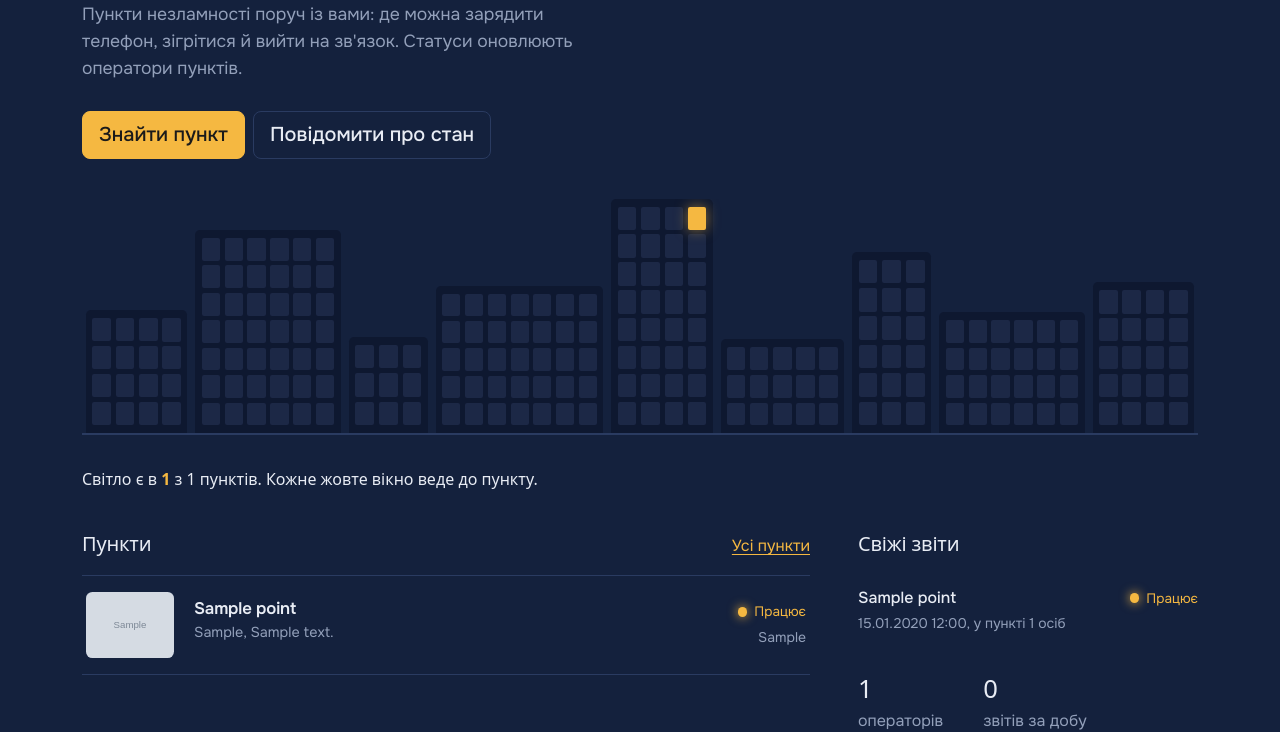
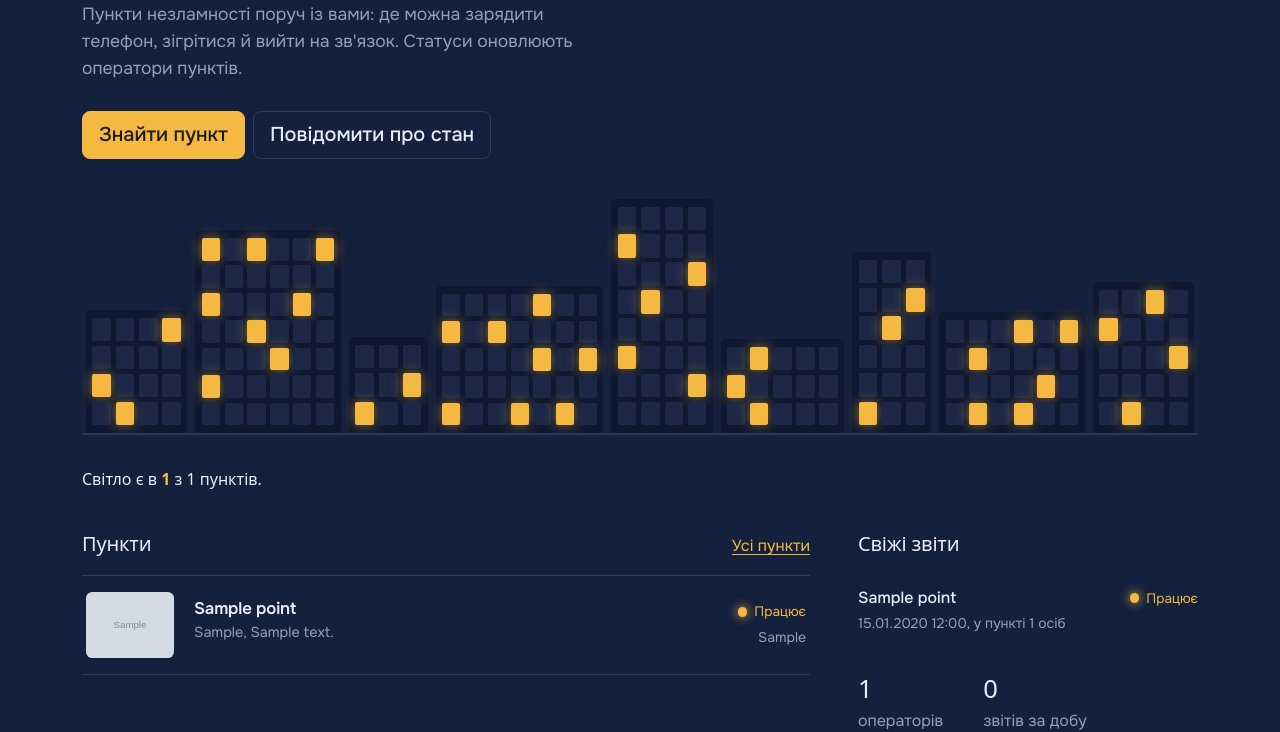
Before and after one commit to hopko-anastasiya/LAB-WEB, an ASP.NET Core app: page / in a window 1280 px wide. Shown: the part 266-998 px from the top of the page. Run offline with ASP.NET Core 8, Linux system fonts and the light colour scheme; tables that the repository leaves empty hold one stand-in row (values such as "Sample post"); grey boxes marked "Sample" are stand-in pictures; data that the repository does not hold is empty; the project's own start-up code is not run, and a stand-in starts its controllers and pages; some libraries are stand-ins or nearby versions; some web fonts are replaced.

Commit message:
animation on home page

```diff
--- a/src/LabWeb/Controllers/HomeController.cs
+++ b/src/LabWeb/Controllers/HomeController.cs
@@ -18,18 +18,9 @@ public class HomeController(AppDbContext db) : Controller
             PointsWorking = await db.Points.CountAsync(p => p.Status == PointStatus.Working),
             OperatorsTotal = await db.Operators.CountAsync(),
             ReportsToday = await db.StatusReports.CountAsync(r => r.CreatedAt >= since),
-            Skyline = (await db.Points.AsNoTracking()
-                .OrderBy(p => p.Id)
-                .Select(p => new
-                {
-                    p.Id, p.Name, p.Settlement, p.Status,
-                    Electricity = p.Reports.OrderByDescending(r => r.CreatedAt)
-                        .Select(r => (bool?)r.HasElectricity).FirstOrDefault()
-                })
-                .ToListAsync())
-                .Select(p => new SkylinePoint(p.Id, p.Name, p.Settlement, p.Status,
-                    p.Status != PointStatus.Closed && (p.Electricity ?? p.Status == PointStatus.Working)))
-                .ToList(),
+            PointsLit = await db.Points.CountAsync(p => p.Status != PointStatus.Closed
+                && (p.Reports.OrderByDescending(r => r.CreatedAt).Select(r => (bool?)r.HasElectricity).FirstOrDefault()
+                    ?? p.Status == PointStatus.Working)),
             Points = await db.Points.AsNoTracking()
                 .Include(p => p.Services)
                 .OrderBy(p => p.Status == PointStatus.Working ? 0 : p.Status == PointStatus.Limited ? 1 : 2)
--- a/src/LabWeb/Models/ViewModels/HomeViewModel.cs
+++ b/src/LabWeb/Models/ViewModels/HomeViewModel.cs
@@ -6,11 +6,7 @@ public class HomeViewModel
     public int PointsWorking { get; set; }
     public int OperatorsTotal { get; set; }
     public int ReportsToday { get; set; }
-    public IReadOnlyList<SkylinePoint> Skyline { get; set; } = [];
+    public int PointsLit { get; set; }
     public IReadOnlyList<Point> Points { get; set; } = [];
     public IReadOnlyList<StatusReport> LatestReports { get; set; } = [];
-
-    public int PointsLit => Skyline.Count(p => p.Lit);
 }
-
-public record SkylinePoint(int Id, string Name, string Settlement, PointStatus Status, bool Lit);
--- a/src/LabWeb/Views/Home/Index.cshtml
+++ b/src/LabWeb/Views/Home/Index.cshtml
@@ -2,16 +2,17 @@
 @{
     ViewData["Title"] = "Головна";
     int[][] buildings = [[4, 4], [6, 7], [3, 3], [7, 5], [4, 8], [5, 3], [3, 6], [6, 4], [4, 5]];
-    var totalWindows = buildings.Sum(b => b[0] * b[1]);
-    var slots = new Dictionary<int, (SkylinePoint Point, int Order)>();
-    for (var i = 0; i < Model.Skyline.Count; i++)
+    var windows = buildings.SelectMany((b, k) => Enumerable.Range(0, b[0] * b[1]).Select(w => (k, Row: w / b[0], Col: w % b[0]))).ToList();
+    var random = new Random(17);
+    var order = Enumerable.Range(0, windows.Count).OrderBy(_ => random.Next()).ToList();
+    var lit = new Dictionary<int, int>();
+    foreach (var i in order.TakeWhile(_ => lit.Count < windows.Count / 5))
     {
-        var slot = (int)((i + 0.5) * totalWindows / Math.Max(Model.Skyline.Count, 1)) % totalWindows;
-        while (slots.ContainsKey(slot)) slot = (slot + 1) % totalWindows;
-        slots[slot] = (Model.Skyline[i], i);
+        var near = lit.Keys.Any(j => windows[j].k == windows[i].k && Math.Abs(windows[j].Row - windows[i].Row) + Math.Abs(windows[j].Col - windows[i].Col) <= 1);
+        if (!near) lit[i] = lit.Count;
     }
+    var blinking = order.Skip(lit.Count).Take(8).ToHashSet();
     var index = 0;
-    var step = Math.Min(1.0, 18.0 / Math.Max(Model.Skyline.Count, 1));
 }
 <section class="hero">
     <h1>Де зараз є світло</h1>
@@ -21,28 +22,29 @@
         <a asp-controller="Reports" asp-action="Create" class="btn btn-outline-light btn-lg">Повідомити про стан</a>
     </div>
 
-    <div class="skyline">
+    <div class="skyline" aria-hidden="true">
         @foreach (var b in buildings)
         {
             <div class="building" style="--cols:@b[0]">
                 @for (var w = 0; w < b[0] * b[1]; w++, index++)
                 {
-                    if (slots.TryGetValue(index, out var s))
+                    if (lit.TryGetValue(index, out var n))
                     {
-                        <a class="win @(s.Point.Lit ? "lit" : "")" style="--i:@((s.Order * step).ToString("0.##", System.Globalization.CultureInfo.InvariantCulture))"
-                           asp-controller="Points" asp-action="Details" asp-route-id="@s.Point.Id"
-                           title="@s.Point.Name (@s.Point.Settlement): @(s.Point.Lit ? "є світло" : "світла немає")"
-                           aria-label="@s.Point.Name, @(s.Point.Lit ? "є світло" : "світла немає")"></a>
+                        <span class="win lit" style="--i:@n"></span>
+                    }
+                    else if (blinking.Contains(index))
+                    {
+                        <span class="win blink" style="--d:@(random.Next(40, 90))s;--o:@(random.Next(5, 40))s"></span>
                     }
                     else
                     {
-                        <span class="win" aria-hidden="true"></span>
+                        <span class="win"></span>
                     }
                 }
             </div>
         }
     </div>
-    <p class="hero-count">Світло є в <strong>@Model.PointsLit</strong> з @Model.PointsTotal пунктів. Кожне жовте вікно веде до пункту.</p>
+    <p class="hero-count">Світло є в <strong>@Model.PointsLit</strong> з @Model.PointsTotal пунктів.</p>
 </section>
 
 <div class="row g-4 g-lg-5">
--- a/src/LabWeb/wwwroot/css/site.css
+++ b/src/LabWeb/wwwroot/css/site.css
@@ -251,14 +251,16 @@ h2, .h2 { font-size: 1.25rem; }
     border-radius: 2px;
     background: #1c2846;
 }
-a.win { background: #26345a; position: relative; }
-a.win.lit { background: var(--lamp); box-shadow: 0 0 .8rem rgba(245, 184, 65, .55); }
-a.win:hover, a.win:focus-visible { outline: 2px solid var(--ink); outline-offset: 2px; }
+.win.lit { background: var(--lamp); box-shadow: 0 0 .8rem rgba(245, 184, 65, .55); }
 
 @media (prefers-reduced-motion: no-preference) {
-    a.win.lit {
+    .win.lit {
         animation: switch-on .25s steps(2, end) both;
-        animation-delay: calc(.4s + var(--i) * .22s);
+        animation-delay: calc(.4s + var(--i) * .06s);
+    }
+    .win.blink { animation: blink var(--d) steps(1, end) var(--o) infinite; }
+    @keyframes blink {
+        50% { background: var(--lamp); box-shadow: 0 0 .8rem rgba(245, 184, 65, .55); }
     }
     @keyframes switch-on {
         from { background: #26345a; box-shadow: none; }
@@ -367,7 +369,7 @@ a { text-underline-offset: .2em; }
     .skyline { gap: 3px; padding: 0; }
     .building { gap: 2px; padding: 3px; }
     .win { border-radius: 1px; }
-    a.win.lit { box-shadow: 0 0 .4rem rgba(245, 184, 65, .6); }
+    .win.lit { box-shadow: 0 0 .4rem rgba(245, 184, 65, .6); }
 }
 
 .main-full { display: flex; flex-direction: column; }
```
